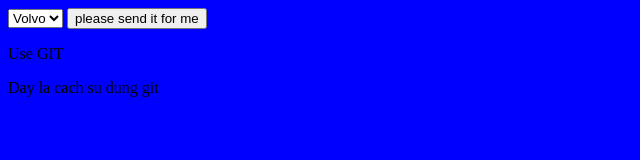
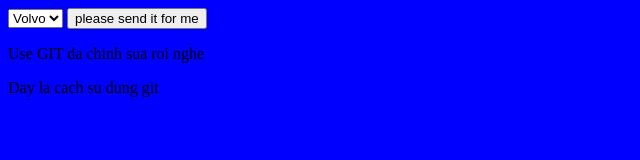
Before and after one commit to duonglee1508/git-demo, a plain HTML site: page index.html in a window 1280 px wide. Shown: the whole page, without its empty margins (0-640 px from the left). Drawn offline with Linux system fonts and the light colour scheme.

Commit message:
Update index.html

```diff
--- a/index.html
+++ b/index.html
@@ -16,7 +16,7 @@
         <option value="audi">Audi</option>
       </select>
     <button type="button" onkeyup ="alert('SEND')" title="Day la button">please send it for me</button>
-    <p>Use GIT</p>
+    <p>Use GIT da chinh sua roi nghe</p>
     <span>Day la cach su dung git</span>
 </body>
 </html>
```
